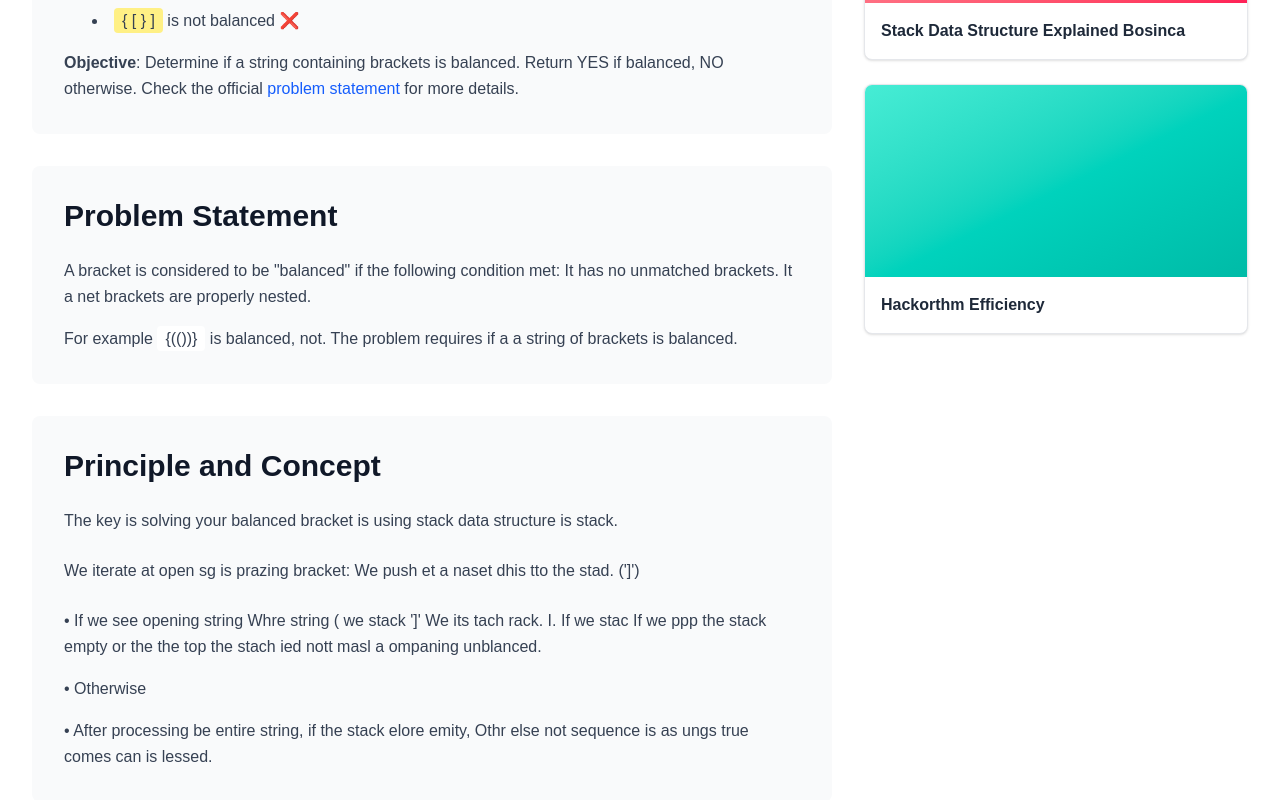
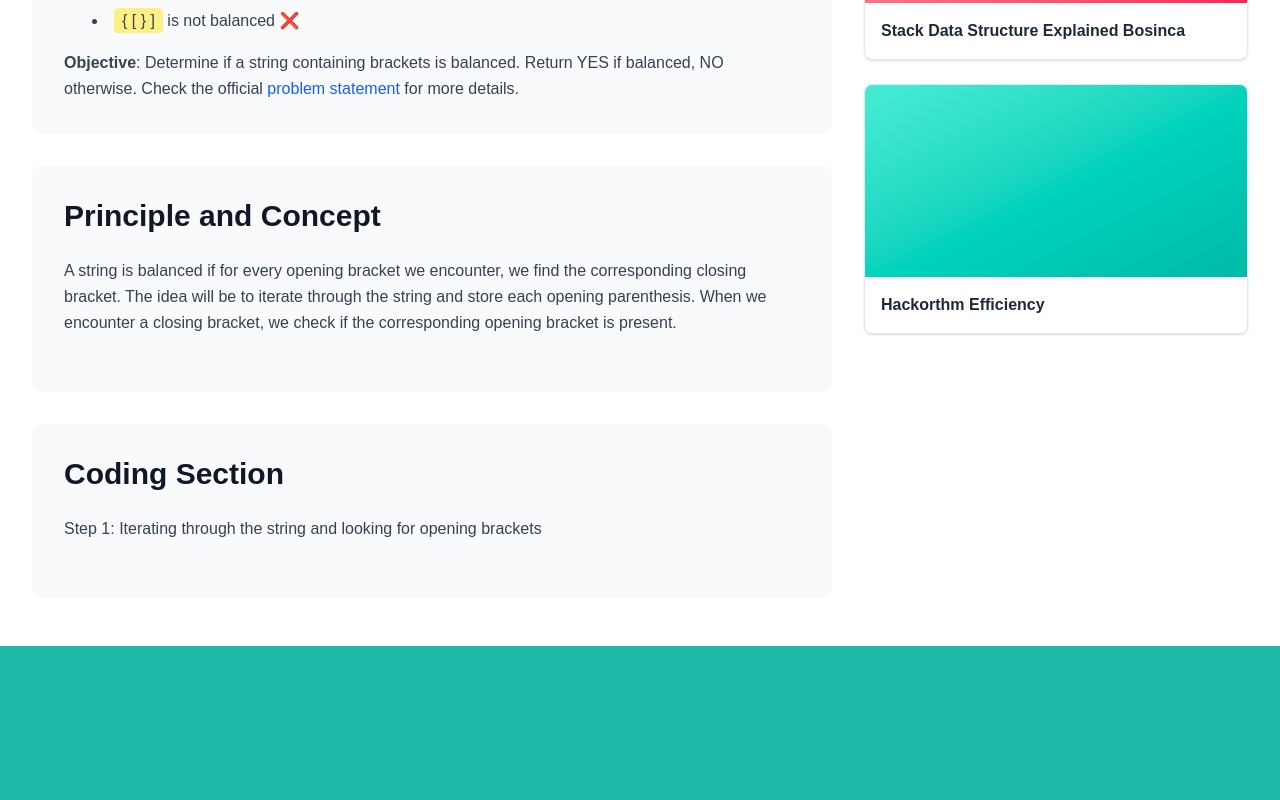
Before and after one commit to PrunelMel/DEVO, a Next.js app: page /articles/hackerRank/balancedBracket in a window 1280 px wide. Shown: the part 568-1368 px from the top of the page. After the commit the page ends 1214 px from the top, so only its background shows below. Built offline with nearby package versions, Linux system fonts and the light colour scheme.

Commit message:
adding Principle Section

```diff
--- a/src/app/articles/hackerRank/balancedBracket/page.tsx
+++ b/src/app/articles/hackerRank/balancedBracket/page.tsx
@@ -54,7 +54,7 @@ export default function page() {
                 </p>
             </section>
 
-            <section className="bg-gray-50 rounded-lg p-8 mb-8">
+            {/* <section className="bg-gray-50 rounded-lg p-8 mb-8">
               <h2 className="text-3xl font-bold text-gray-900 mb-6">Problem Statement</h2>
               <p className="text-gray-700 leading-relaxed mb-4">
                 A bracket is considered to be "balanced" if the following condition met: It has no unmatched brackets. It a net brackets are properly nested.
@@ -62,18 +62,20 @@ export default function page() {
               <p className="text-gray-700 leading-relaxed">
                 For example <span className="font-mono bg-white px-2 py-1 rounded">{'{(())}'}</span> is balanced, not. The problem requires if a a string of brackets is balanced.
               </p>
-            </section>
+            </section> */}
 
             {/* Principle and Concept */}
-            <section className="bg-gray-50 rounded-lg p-8">
+            <section className="bg-gray-50 rounded-lg p-8 mb-8">
               <h2 className="text-3xl font-bold text-gray-900 mb-6">Principle and Concept</h2>
               <p className="text-gray-700 leading-relaxed mb-6">
-                The key is solving your balanced bracket is using stack data structure is stack.
+                A string is balanced if for every opening bracket we encounter, we find the corresponding closing bracket.
+                The idea will be to iterate through the string and store each opening parenthesis.
+                When we encounter a closing bracket, we check if the corresponding opening bracket is present.
+
               </p>
               <p className="text-gray-700 leading-relaxed mb-6">
-                We iterate at open sg is prazing bracket: We push et a naset dhis tto the stad. {'('}']')
               </p>
-              <ul className="space-y-4 text-gray-700">
+              {/* <ul className="space-y-4 text-gray-700">
                 <li className="leading-relaxed">
                   • If we see opening string Whre string {'('} we stack ']' We its tach rack. I. If we stac If we ppp the stack empty or the the top the stach ied nott masl a ompaning unblanced.
                 </li>
@@ -83,9 +85,32 @@ export default function page() {
                 <li className="leading-relaxed">
                   • After processing be entire string, if the stack elore emity, Othr else not sequence is as ungs true comes can is lessed.
                 </li>
-              </ul>
+              </ul> */}
+            </section>
+
+            {/* Coding Section */}
+            <section className="bg-gray-50 rounded-lg p-8">
+              <h2 className="text-3xl font-bold text-gray-900 mb-6">Coding Section</h2>
+              <p className="text-gray-700 leading-relaxed mb-6">
+                <span>Step 1: Iterating through the string and looking for opening brackets</span>
+
+              </p>
+              <p className="text-gray-700 leading-relaxed mb-6">
+              </p>
+              {/* <ul className="space-y-4 text-gray-700">
+                <li className="leading-relaxed">
+                  • If we see opening string Whre string {'('} we stack ']' We its tach rack. I. If we stac If we ppp the stack empty or the the top the stach ied nott masl a ompaning unblanced.
+                </li>
+                <li className="leading-relaxed">
+                  • Otherwise
+                </li>
+                <li className="leading-relaxed">
+                  • After processing be entire string, if the stack elore emity, Othr else not sequence is as ungs true comes can is lessed.
+                </li>
+              </ul> */}
             </section>
           </div>
+
 
           {/* Sidebar - Related Posts */}
           <div className="lg:col-span-1">
```
